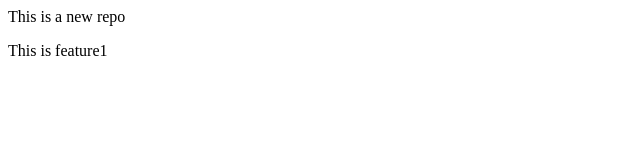
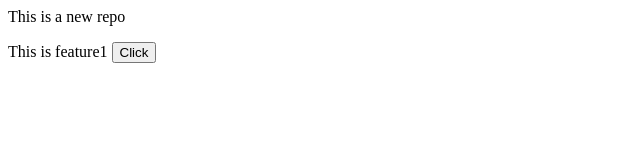
Before and after one commit to shyful/localrepo, a plain HTML site: page index.html in a window 1280 px wide. Shown: the whole page, without its empty margins (0-640 px from the left). Drawn offline with Linux system fonts and the light colour scheme.

Commit message:
add button

```diff
--- a/index.html
+++ b/index.html
@@ -1,2 +1,2 @@
 <p>This is a new repo</p>
-<p>This is feature1</p>
+<p>This is feature1 <button>Click</button></p>
```
